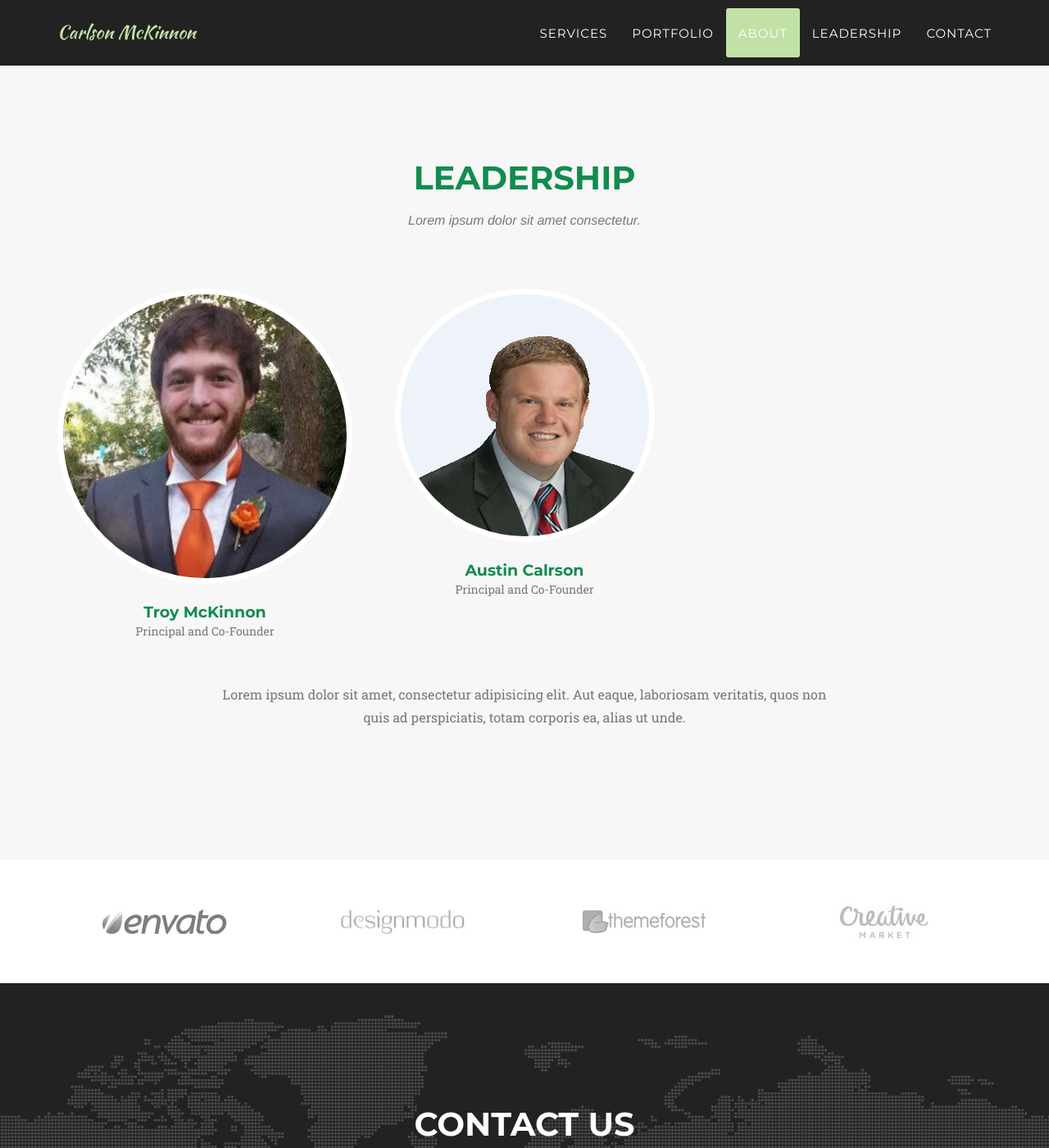
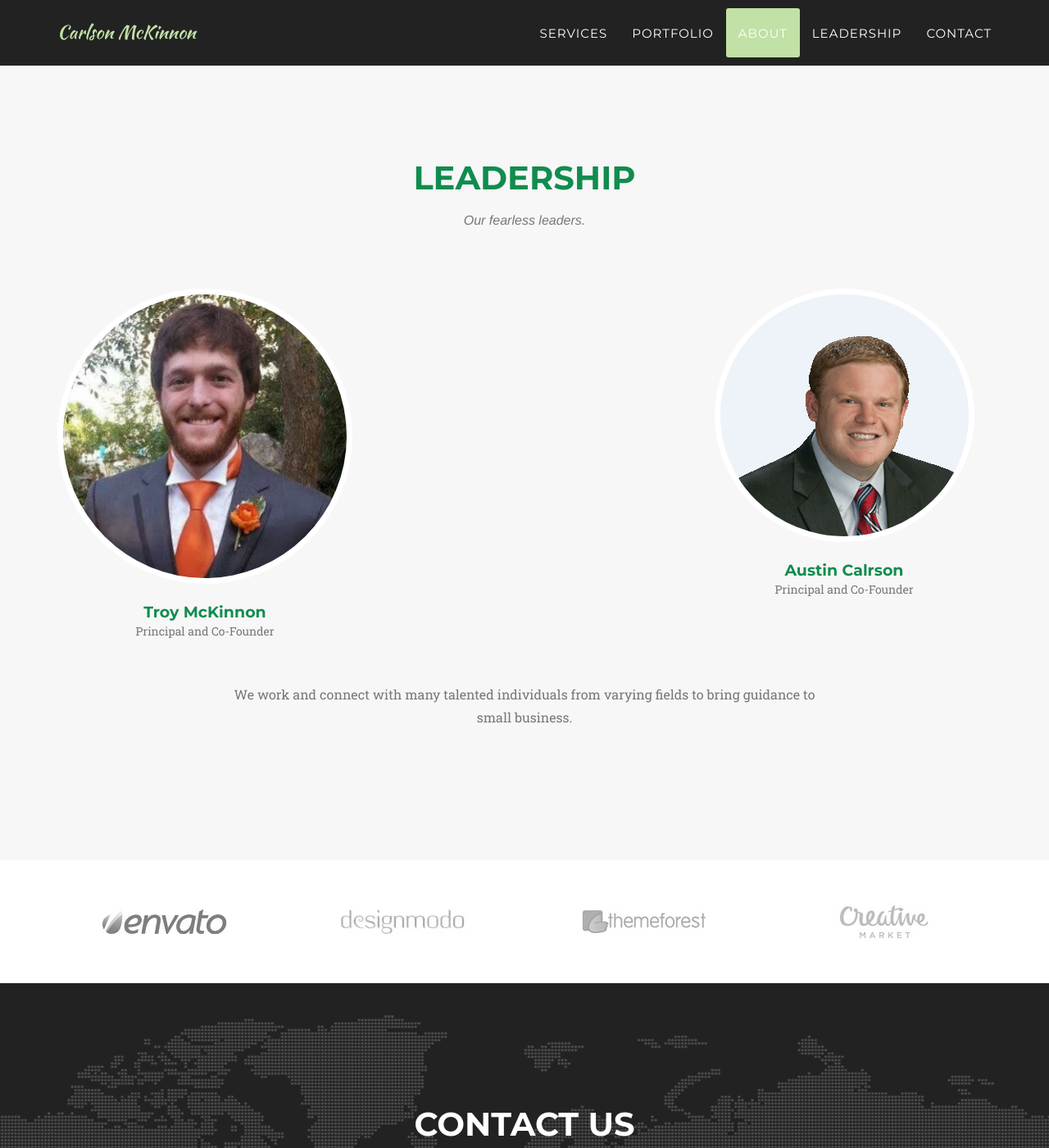
Before and after one commit to trodi/consult-o-matic, a Jekyll site: the page built from index.html, in a window 1280 px wide and 1400 px high, scrolled down 3213 px. Shown: the whole window at 82% size. Built offline with Jekyll 4.4.1, drawn with Linux system fonts in a browser that asks for light colours; some web fonts are replaced.

Commit message:
clean up team page

```diff
--- a/_config.yml
+++ b/_config.yml
@@ -16,6 +16,8 @@ people:
 - name: Troy McKinnon
   pic: tm.jpg
   position: Principal and Co-Founder
+
+-
 
 - name: Austin Calrson
   pic: ac.png
--- a/_includes/team.html
+++ b/_includes/team.html
@@ -4,13 +4,14 @@
             <div class="row">
                 <div class="col-lg-12 text-center">
                     <h2 class="section-heading">Leadership</h2>
-                    <h3 class="section-subheading text-muted">Lorem ipsum dolor sit amet consectetur.</h3>
+                    <h3 class="section-subheading text-muted">Our fearless leaders.</h3>
                 </div>
             </div>
             <div class="row">
                 {% for member in site.people %}
                 <div class="col-sm-4">
                     <div class="team-member">
+                    {% if member.name %}
                         <img src="img/team/{{ member.pic }}" class="img-responsive img-circle" alt="">
                         <h4>{{ member.name }}</h4>
                         <p class="text-muted">{{ member.position }}</p>
@@ -18,15 +19,15 @@
                             {% for network in member.social %}
                             <li><a href="{{ network.url }}"><i class="fa fa-{{ network.title }}"></i></a>
                             {% endfor %}
-
                         </ul>
+                    {% endif %}
                     </div>
                 </div>
                 {% endfor %}
             </div>
             <div class="row">
                 <div class="col-lg-8 col-lg-offset-2 text-center">
-                    <p class="large text-muted">Lorem ipsum dolor sit amet, consectetur adipisicing elit. Aut eaque, laboriosam veritatis, quos non quis ad perspiciatis, totam corporis ea, alias ut unde.</p>
+                    <p class="large text-muted">We work and connect with many talented individuals from varying fields to bring guidance to small business.</p>
                 </div>
             </div>
         </div>
```
